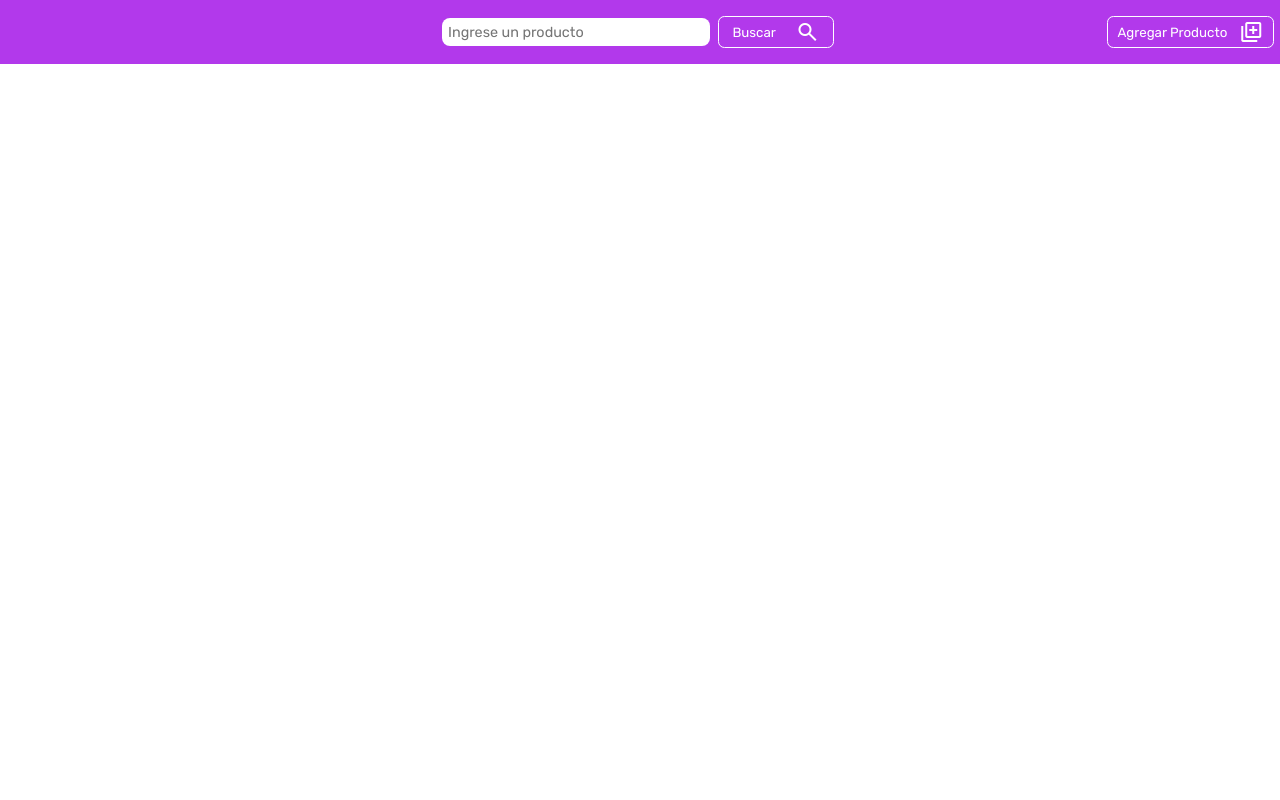
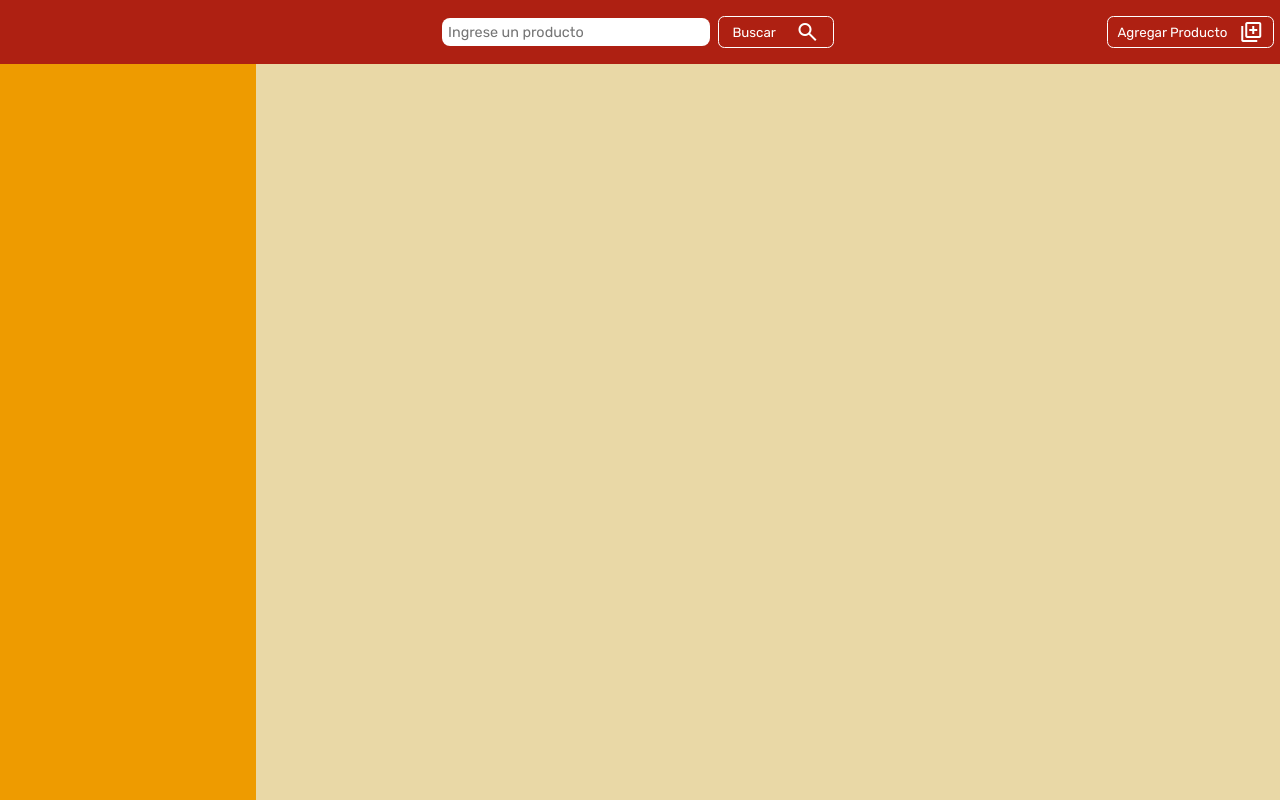
Before and after one commit to Alvaro-Rubina/Prog3-FrontEcommerce, a website built with Vite: page index.html in a window 1280 px wide. Built offline with nearby package versions, Linux system fonts and the light colour scheme.

Commit message:
Primera estructura del main

```diff
--- a/index.html
+++ b/index.html
@@ -33,6 +33,19 @@
         </div>
       </div>
     </header>
+
+    <!-- MAIN -->
+    <main>
+      <div class="container__view">
+        <div class="list">
+
+        </div>
+
+        <div class="store">
+
+        </div>
+      </div>
+    </main>
     <script type="module" src="/main.js"></script>
   </body>
 </html>
--- a/style.css
+++ b/style.css
@@ -5,10 +5,11 @@
   font-family: "Rubik", sans-serif
 }
 
+/* -- HEADEEEEEEEEEEEEEEEEEEEEEER -- */
 .container__principalHeader {
   width: 100vw;
   height: 8vh;
-  background-color: rgb(178, 57, 235);
+  background-color: #ae2012;
   display: flex;
   justify-content: flex-end;
   align-items: center;
@@ -55,7 +56,7 @@
 .buttonSearch:hover,
 .header__buttonAdd:hover {
   cursor: pointer;
-  background-color: rgb(214, 150, 243);
+  background-color: #c54a3e;
 }
 
 .header__buttonAdd {
@@ -70,3 +71,19 @@
   align-items: center;
   transition: .2s ease;
 }
+
+ /* -- MAIN -- */
+ .container__view {
+  display: grid;
+  grid-template-columns: 0.2fr 0.8fr;
+ }
+
+ .list {
+  background-color: #ee9b00;
+  height: 92vh;
+ }
+
+ .store {
+  background-color: #e9d8a6;
+  height: 92vh;
+ }
```
